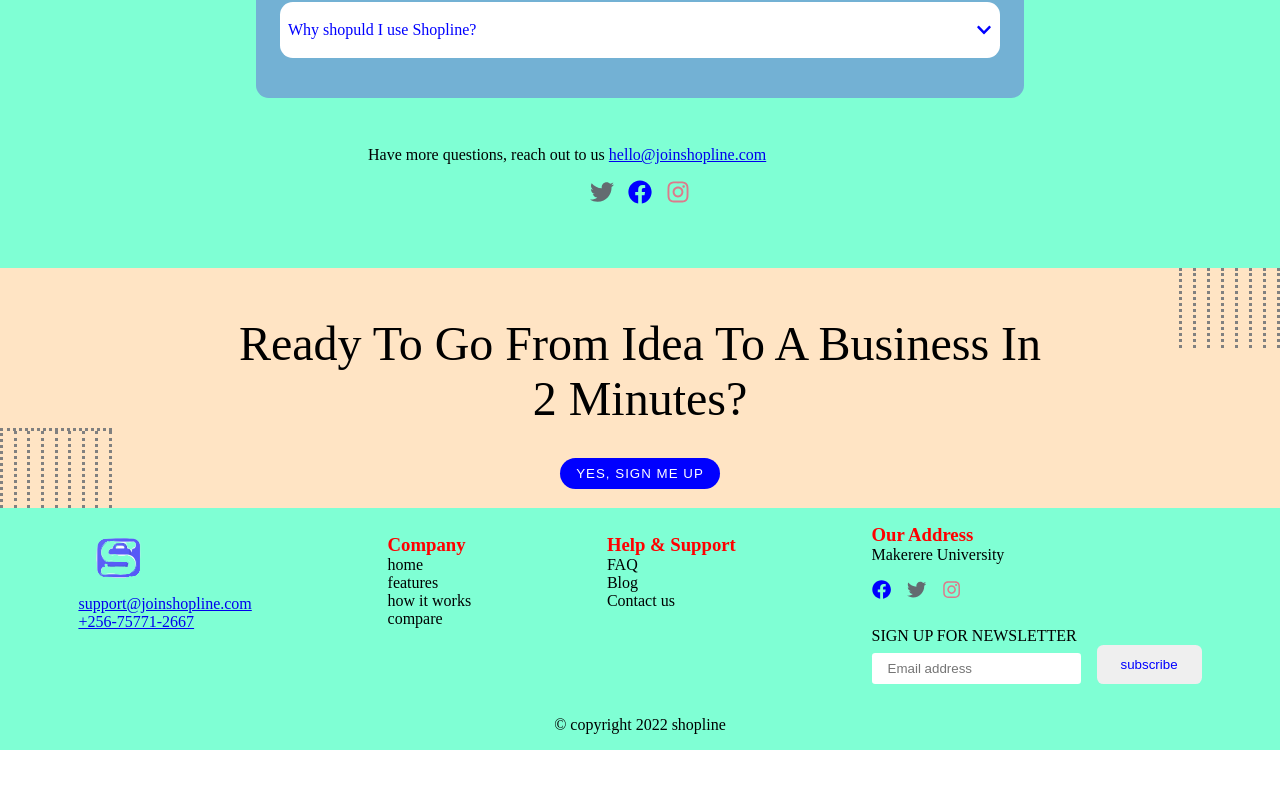
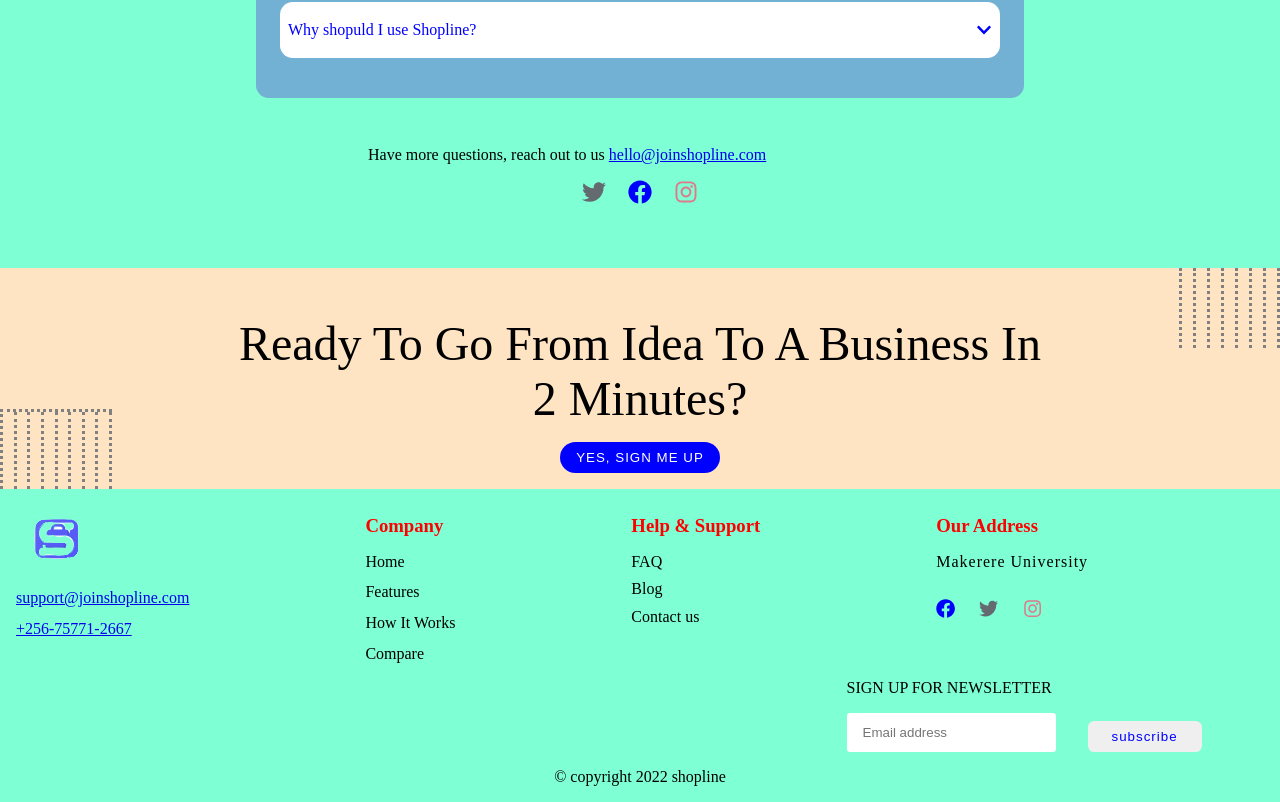
Before and after one commit to amazinng-blib/shopline-faq, a React (Create React App) app: page / in a window 1280 px wide. Shown: the part 769-1571 px from the top of the page. Before the commit the page ends 1519 px from the top, so only its background shows below. Built offline with nearby package versions, Linux system fonts and the light colour scheme.

Commit message:
modify footer

```diff
--- a/src/components/Footer.js
+++ b/src/components/Footer.js
@@ -48,9 +48,14 @@
             <li>
               <FaTwitter className="twitter" />
             </li>
+            <li>
               <FaInstagram className="instagram" />
+            </li>
           </ul>
+        </div>
+      </section>
       <div className="newsletter">
+        <div className="newsletter-container">
           <p>sign up for newsletter</p>
           <form className="footer-input">
             <input
@@ -66,7 +71,6 @@
           </form>
         </div>
       </div>
-      </section>
       <p className="copyright">&copy; copyright {date} shopline</p>
     </footer>
   );
--- a/src/index.css
+++ b/src/index.css
@@ -101,6 +101,7 @@
 .btn:active {
   transform: scale(1.2%);
   transition: all ease-out 0.3s;
+  outline: none;
 }
 
 .contact-section {
@@ -110,7 +111,7 @@
 }
 
 .contact-section .icons {
-  margin: 1rem auto;
+  margin: 1rem 1rem;
   text-align: center;
   font-size: 1.5rem;
   display: flex;
@@ -121,9 +122,11 @@
 
 .twitter {
   fill: rgb(99, 107, 112);
+  margin-right: 0.5rem;
 }
 .facebook {
   fill: blue;
+  margin-right: 0.5rem;
 }
 
 .instagram {
@@ -136,7 +139,7 @@
 .sign-up-container {
   background-color: bisque;
   width: 100%;
-  height: 15rem;
+  height: auto;
   display: flex;
   justify-content: space-between;
 }
@@ -176,7 +179,8 @@
 }
 
 .text-section .btn {
-  margin-top: 2rem;
+  margin-top: 1rem;
+  margin-bottom: 1rem;
   text-transform: uppercase;
   color: #fff;
   padding: 0.5rem 1rem;
@@ -196,10 +200,8 @@
 
 .footer-section {
   width: 90%;
-  margin: 0 auto;
   display: flex;
-  justify-content: space-between;
-  margin-bottom: 2rem;
+  gap: 11rem;
 }
 
 .footer-section h3 {
@@ -210,32 +212,59 @@
   list-style: none;
 }
 
+ul {
+  margin-top: 1rem;
+}
+
 li {
   list-style: none;
+  margin-top: 0.8rem;
 }
 
 .company {
   margin-top: 0.6rem;
 }
 
+.company li {
+  margin-top: 0.8rem;
+  text-transform: capitalize;
+}
+
 .about-us {
   margin-top: 0.6rem;
 }
+.about-us li {
+  margin-top: 0.6rem;
+}
+.address {
+  margin-top: 0.6rem;
+}
+
+.address > p {
+  margin-top: 1rem;
+  margin-bottom: 1rem;
+  letter-spacing: 1px;
+}
 .address ul {
   display: flex;
-  gap: 1rem;
-  margin-top: 1rem;
+  column-gap: 0.5rem;
+  margin-bottom: 1rem;
 }
 
 .address svg {
   font-size: 1.2rem;
   cursor: pointer;
+  margin-right: 1rem;
+}
+.newsletter {
+  margin-top: 1rem;
+  width: 95%;
+  display: flex;
+  justify-content: flex-end;
 }
 
-.newsletter {
-  margin-top: 1.5rem;
-}
 .newsletter p {
+  margin-bottom: 0.5rem;
   text-transform: uppercase;
 }
 
@@ -258,10 +287,14 @@
   border-radius: 0.4rem;
   cursor: pointer;
   color: blue;
+  margin-top: 1rem;
+  margin-left: 1rem;
+  letter-spacing: 1px;
 }
 .sub:active {
   transform: scale(1.2%);
   transition: all ease-out 0.3s;
+  outline: none;
 }
 
 .copyright {
@@ -295,7 +328,6 @@
   }
 
   .btn {
-    margin-top: 1rem;
     margin-bottom: 1rem;
   }
 
@@ -323,9 +355,12 @@
   }
 
   .newsletter {
-    width: 100%;
-    transform: translateX(-70%);
-    margin-top: 4rem;
+    flex-direction: column;
+    justify-content: center;
+  }
+
+  .newsletter p {
+    text-align: center;
   }
 
   .contact {
```
Lines whose indentation alone changed are shown as unchanged.
